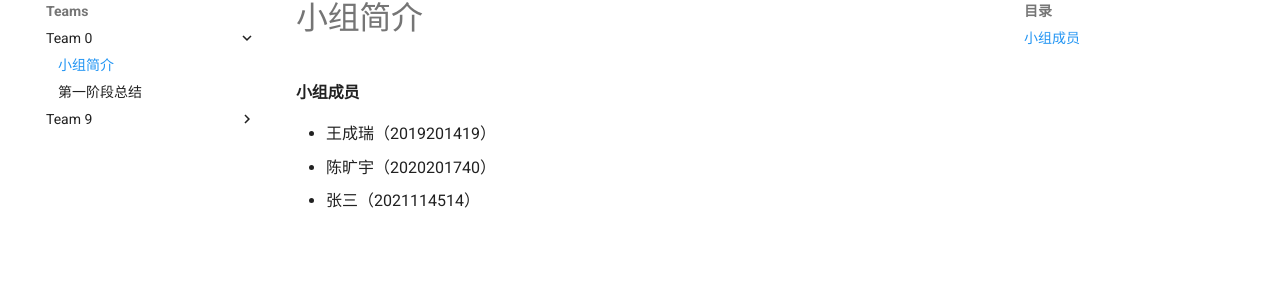
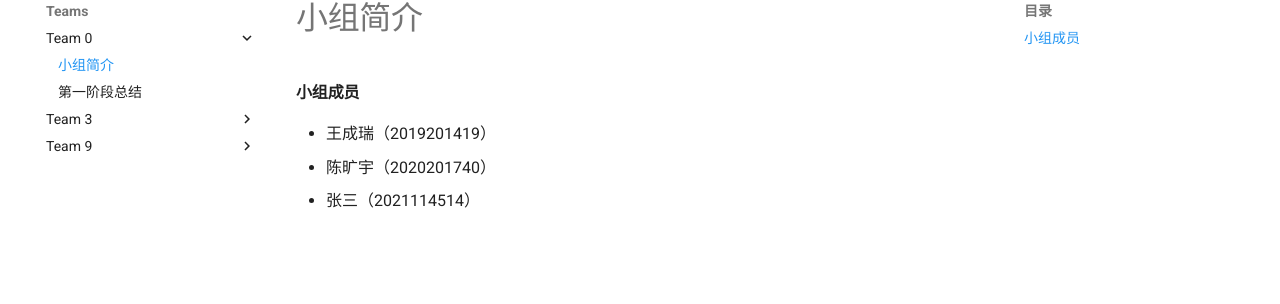
Before and after one commit to MegaOwIer/ChineseCheckers, an MkDocs documentation site: the page built from docs/submission/Team0/index.md, in a window 1280 px wide. Shown: the part 148-452 px from the top of the page. Built offline with MkDocs 1.6.1 and Material for MkDocs 9.7.7, drawn with Linux system fonts in a browser that asks for light colours; comment, search, counter and statistics services are not loaded.

Commit message:
git push

```diff
--- a/mkdocs.yml
+++ b/mkdocs.yml
@@ -18,6 +18,8 @@ nav:
     - Team 0:
       - 小组简介: submission/Team0/index.md
       - 第一阶段总结: submission/Team0/stage1/report.md
+    - Team 3:
+      - 小组简介: sumission/Team3/task0.md
     - Team 9:
       - 小组简介: submission/Team9/HelloWorld.md
 
```
